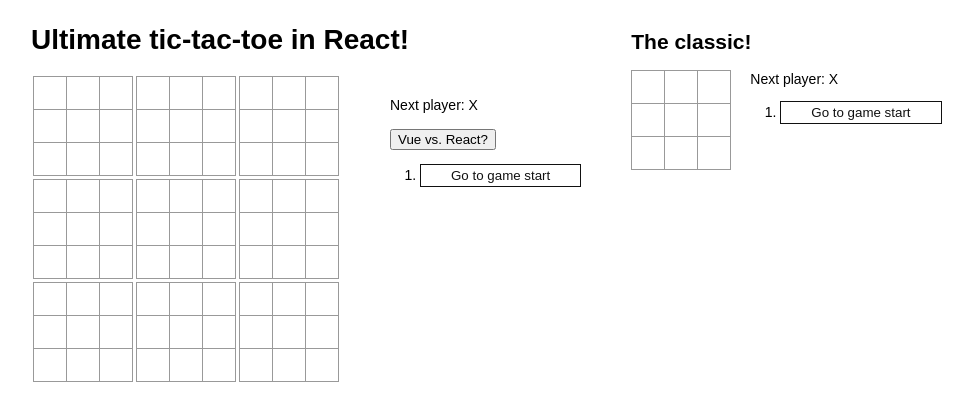
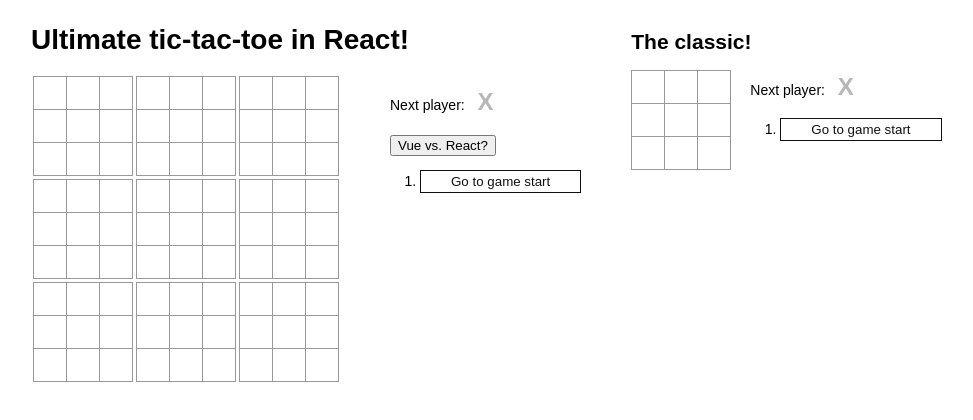
Before and after one commit to ldgit/react-tic-tac-toe, a React app: page / in a window 1280 px wide. Shown: the top 420 px of the page, without its empty margins (9-982 px from the left). Built offline with nearby package versions, Linux system fonts and the light colour scheme; the HTML template or start-up script is replaced by a standard one.

Commit message:
* correctly display next player in "Vue vs. React?" mode

```diff
--- a/src/components/Game.jsx
+++ b/src/components/Game.jsx
@@ -49,7 +49,6 @@ export default class Game extends React.Component {
     const { history, stepNumber } = this.state;
     const { squares } = history[stepNumber];
     const winner = calculateWinner(squares);
-    const status = winner ? `Winner: ${winner}` : `Next player: ${this.getNextValue()}`;
     const moves = history.map((step, moveIndex) => {
       const description = moveIndex ? `Go to move ${moveIndex}` : 'Go to game start';
 
@@ -69,7 +68,7 @@ export default class Game extends React.Component {
           <Board squares={squares} onClick={i => this.handleClick(i)} />
         </div>
         <div className="game-info">
-          <Status gameInfo={status} />
+          <Status description={winner ? 'Winner' : 'Next player'} player={winner || this.getNextValue()} />
           <ol>{moves}</ol>
         </div>
       </div>
--- a/src/components/Status.jsx
+++ b/src/components/Status.jsx
@@ -1,5 +1,12 @@
 import React from 'react';
+import { getPlayerEmblemClasses } from '../helpers';
 
-export default function Status({ gameInfo }) {
-  return <div className="game-status" data-testid="gameStatus">{gameInfo}</div>;
+export default function Status({ description, player, specialIcons = false }) {
+  const playerIconClass = getPlayerEmblemClasses({ value: player, specialIcons });
+
+  return (
+    <div className="game-status" data-testid="gameStatus">
+      {description}: <button className={playerIconClass} type="button" disabled>{player}</button>
+    </div>
+  );
 }
--- a/src/components/UltimateGame.jsx
+++ b/src/components/UltimateGame.jsx
@@ -47,10 +47,11 @@ export default class UltimateGame extends React.Component {
   }
 
   render() {
-    const { nextPlayer, history, pointInHistory } = this.state;
+    const {
+      nextPlayer, history, pointInHistory, specialIcons,
+    } = this.state;
     const { boards } = history[pointInHistory];
     const winner = calculateUltimateWinner(boards);
-    const status = winner ? `Winner: ${winner}` : `Next player: ${nextPlayer}`;
 
     return (
       <div className="table">
@@ -72,7 +73,11 @@ export default class UltimateGame extends React.Component {
           </div>
         </div>
         <div className="game-info table-cell table-large-padding">
-          <Status gameInfo={status} />
+          <Status
+            description={winner ? 'Winner' : 'Next player'}
+            player={winner || nextPlayer}
+            specialIcons={specialIcons}
+          />
           <br />
           <button type="button" onClick={this.toggleSpecialIcons}>Vue vs. React?</button>
           <br />
--- a/src/helpers.js
+++ b/src/helpers.js
@@ -68,3 +68,15 @@ export function getSquareClasses({ value, specialIcons }) {
 
   return 'square';
 }
+
+export function getPlayerEmblemClasses({ value, specialIcons }) {
+  if (value === 'X' && specialIcons) {
+    return 'vue-icon';
+  }
+
+  if (value === 'O' && specialIcons) {
+    return 'react-icon';
+  }
+
+  return 'no-icon';
+}
--- a/src/index.css
+++ b/src/index.css
@@ -58,6 +58,61 @@ button.square-vue-icon {
   text-indent: 100%;
   white-space: nowrap;
   overflow: hidden;
+}
+
+button.react-icon {
+  background-image: url(react-icon.svg);
+  background-repeat: no-repeat;
+  background-position: center;
+  background-size: contain;
+  background-color: #fff;
+  border: none;
+  font-size: 24px;
+  font-weight: bold;
+  line-height: 34px;
+  height: 34px;
+  margin-right: -1px;
+  margin-top: -1px;
+  padding: 0;
+  width: 34px;
+  /* Hiding text */
+  text-indent: 100%;
+  white-space: nowrap;
+  overflow: hidden;
+}
+
+button.vue-icon {
+  background-image: url(vue-icon.svg);
+  background-repeat: no-repeat;
+  background-position: center;
+  background-size: contain;
+  background-color: #fff;
+  border: none;
+  font-size: 24px;
+  font-weight: bold;
+  line-height: 34px;
+  height: 34px;
+  margin-right: -1px;
+  margin-top: -1px;
+  padding: 0;
+  width: 34px;
+  /* Hiding text */
+  text-indent: 100%;
+  white-space: nowrap;
+  overflow: hidden;
+}
+
+button.no-icon {
+  background-color: #fff;
+  border: none;
+  font-size: 24px;
+  font-weight: bold;
+  line-height: 34px;
+  height: 34px;
+  margin-right: -1px;
+  margin-top: -1px;
+  padding: 0;
+  width: 34px;
 }
 
 .current-move-button:hover {
```
Also changed, not shown: 2 other files (tests, documents, lock files or other folders).
